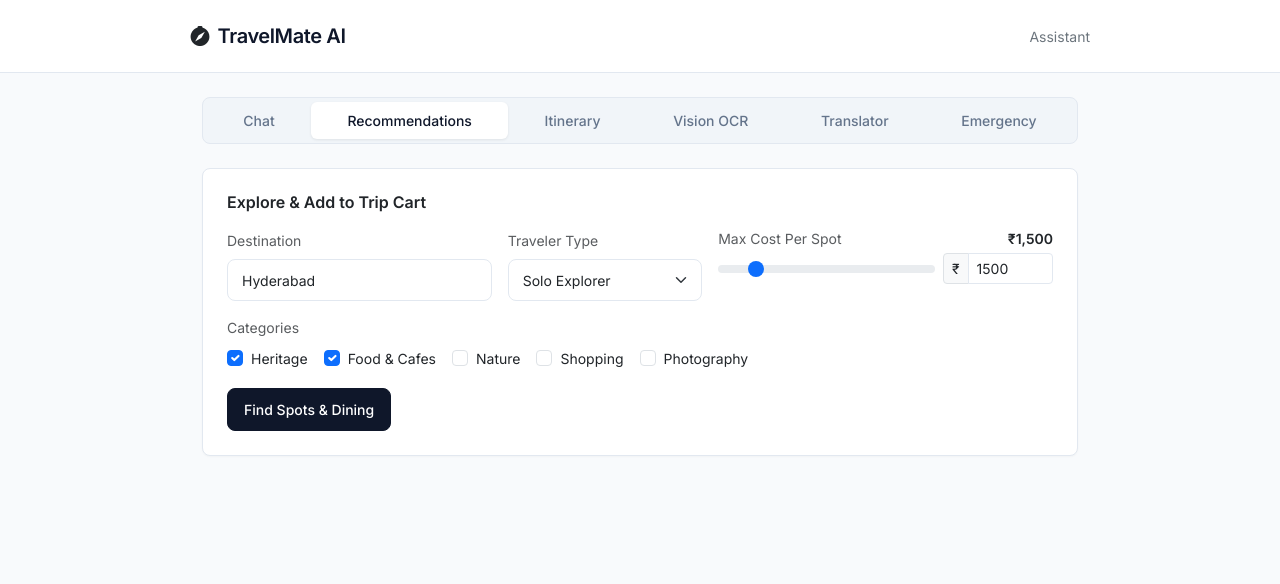
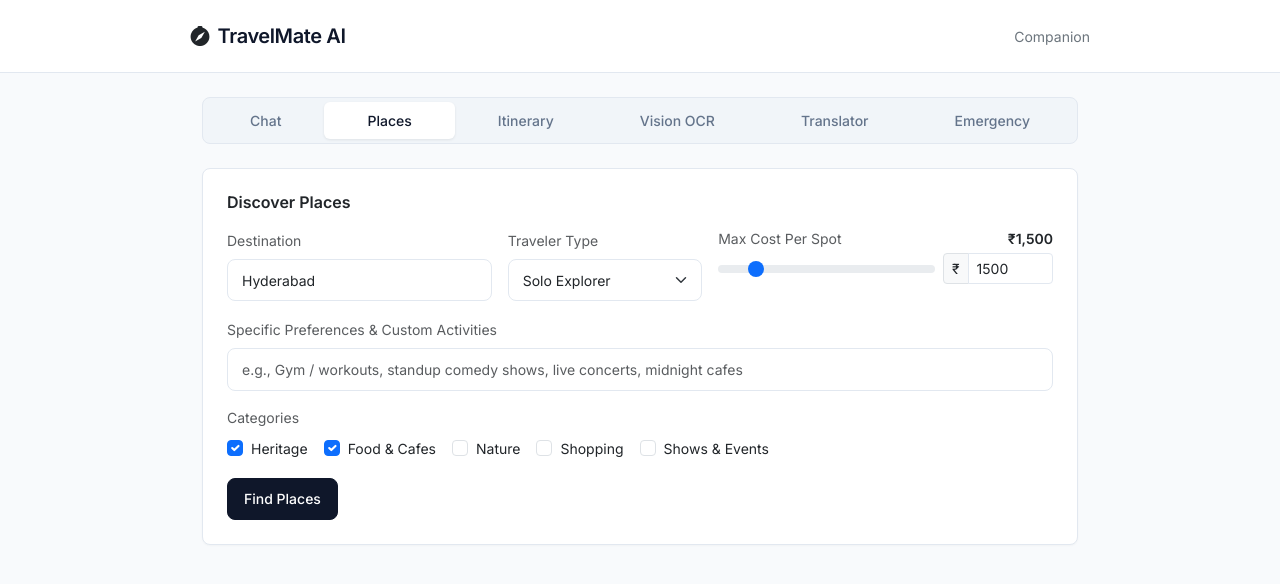
Before and after one commit to harshapreethik/Travelmate-Ai, a Flask app: page / in a window 1280 px wide, after a click on "Places". Shown: the top 584 px of the page. Run offline with Flask 3, Linux system fonts and the light colour scheme; some libraries are stand-ins or nearby versions.

Commit message:
Fix floating cart auto-dismissal, add custom activity inputs and clean shadcn typography

```diff
--- a/app.py
+++ b/app.py
@@ -78,13 +78,15 @@ def get_recommendations_endpoint():
         interests = data.get("interests", [])
         budget_level = data.get("budget_level", "Moderate")
         traveller_type = data.get("traveller_type", "Solo")
+        custom_interests = data.get("custom_interests", "")
 
         rec_service = get_recommendation_service()
         results = rec_service.get_recommendations(
             destination=destination,
             interests=interests,
             budget_level=budget_level,
-            traveller_type=traveller_type
+            traveller_type=traveller_type,
+            custom_interests=custom_interests
         )
 
         return jsonify({"status": "success", "data": results}), 200
@@ -100,15 +102,19 @@ def generate_itinerary_endpoint():
         data = request.get_json() or {}
         destination = data.get("destination", "Hyderabad")
         num_days = int(data.get("num_days", 2))
-        budget_level = data.get("budget_level", "Moderate")
-        traveller_type = data.get("traveller_type", "Solo")
+        budget_level = data.get("budget_level", "₹5,000")
+        traveller_type = data.get("traveller_type", "Solo Explorer")
+        selected_places = data.get("selected_places", [])
+        custom_schedule = data.get("custom_schedule", "")
 
         itinerary_svc = get_itinerary_service()
         result = itinerary_svc.generate_itinerary(
             destination=destination,
             num_days=num_days,
             budget_level=budget_level,
-            traveller_type=traveller_type
+            traveller_type=traveller_type,
+            selected_places=selected_places,
+            custom_schedule=custom_schedule
         )
 
         return jsonify({"status": "success", "data": result}), 200
--- a/static/js/main.js
+++ b/static/js/main.js
@@ -1,7 +1,6 @@
 /* TravelMate AI — Frontend Logic Manager */
 
 document.addEventListener("DOMContentLoaded", () => {
-    // Persistent state for trip cart
     let tripCart = [];
 
     // -------------------------------------------------------------------
@@ -109,7 +108,7 @@ document.addEventListener("DOMContentLoaded", () => {
     }
 
     // -------------------------------------------------------------------
-    // 2. RECOMMENDATIONS & TRIP CART SYSTEM
+    // 2. PLACES / RECOMMENDATIONS & DISMISSIBLE TRIP CART
     // -------------------------------------------------------------------
     const recForm = document.getElementById("recommendationForm");
     const recOutput = document.getElementById("recommendationsOutput");
@@ -121,6 +120,7 @@ document.addEventListener("DOMContentLoaded", () => {
     const floatingCartCount = document.getElementById("floatingCartCount");
     const floatingCartItems = document.getElementById("floatingCartItems");
     const floatingCheckoutBtn = document.getElementById("floatingCheckoutBtn");
+    const floatingDismissBtn = document.getElementById("floatingDismissBtn");
 
     if (recSlider && recInput) {
         function updateRecBudget(val) {
@@ -137,7 +137,12 @@ document.addEventListener("DOMContentLoaded", () => {
         });
     }
 
-    function updateCartUI() {
+    function isPlacesTabActive() {
+        const recsPane = document.getElementById("recs-pane");
+        return recsPane && recsPane.classList.contains("active");
+    }
+
+    function updateCartUI(forceHideFloating = false) {
         const count = tripCart.length;
 
         // Nav Tab Badge
@@ -150,9 +155,9 @@ document.addEventListener("DOMContentLoaded", () => {
             }
         }
 
-        // Floating Cart Bar at bottom
+        // Floating Cart Bar (Only shows when on Places tab and not dismissed)
         if (floatingCartBar) {
-            if (count > 0) {
+            if (count > 0 && isPlacesTabActive() && !forceHideFloating) {
                 floatingCartBar.classList.remove("d-none");
                 floatingCartBar.classList.add("d-flex");
                 if (floatingCartCount) floatingCartCount.textContent = count;
@@ -166,12 +171,40 @@ document.addEventListener("DOMContentLoaded", () => {
         renderCartInItinerary();
     }
 
+    // Dismiss floating bar manually
+    if (floatingDismissBtn) {
+        floatingDismissBtn.addEventListener("click", () => {
+            if (floatingCartBar) {
+                floatingCartBar.classList.add("d-none");
+                floatingCartBar.classList.remove("d-flex");
+            }
+        });
+    }
+
+    // Hide floating bar when tab changes
+    document.querySelectorAll('#travelTab button[data-bs-toggle="tab"]').forEach(tabBtn => {
+        tabBtn.addEventListener('shown.bs.tab', (e) => {
+            if (e.target.id !== "recs-tab") {
+                if (floatingCartBar) {
+                    floatingCartBar.classList.add("d-none");
+                    floatingCartBar.classList.remove("d-flex");
+                }
+            } else {
+                updateCartUI();
+            }
+        });
+    });
+
     if (floatingCheckoutBtn) {
         floatingCheckoutBtn.addEventListener("click", () => {
             const itinTab = document.getElementById("itin-tab");
             if (itinTab) {
                 const tabInstance = new bootstrap.Tab(itinTab);
                 tabInstance.show();
+            }
+            if (floatingCartBar) {
+                floatingCartBar.classList.add("d-none");
+                floatingCartBar.classList.remove("d-flex");
             }
         });
     }
@@ -182,15 +215,16 @@ document.addEventListener("DOMContentLoaded", () => {
             recOutput.innerHTML = `
                 <div class="text-center p-5">
                     <div class="spinner-border text-primary" role="status"></div>
-                    <p class="mt-2 text-muted fw-semibold">Finding verified spots & local culinary gems...</p>
+                    <p class="mt-2 text-muted fw-semibold">Discovering places & curated spots...</p>
                 </div>
             `;
 
             const destination = document.getElementById("recDestination").value.trim();
             const interests = Array.from(document.querySelectorAll(".rec-interest:checked")).map(cb => cb.value);
+            const customInterests = document.getElementById("recCustomInterests") ? document.getElementById("recCustomInterests").value.trim() : "";
             const maxBudget = recInput ? `Under ₹${recInput.value}` : "Moderate";
 
-            // Sync destination to itinerary
+            // Sync destination to itinerary automatically
             const itinDestInput = document.getElementById("itinDestination");
             if (itinDestInput) itinDestInput.value = destination;
 
@@ -198,7 +232,8 @@ document.addEventListener("DOMContentLoaded", () => {
                 destination: destination,
                 traveller_type: document.getElementById("recTravellerType").value,
                 budget_level: maxBudget,
-                interests: interests
+                interests: interests,
+                custom_interests: customInterests
             };
 
             try {
@@ -211,14 +246,14 @@ document.addEventListener("DOMContentLoaded", () => {
 
                 if (data.status === "success") {
                     const recs = data.data.recommendations || [];
-                    const summary = data.data.destination_summary || `${destination} Guide`;
+                    const summary = data.data.destination_summary || `${destination}`;
 
                     let outputHtml = `
                         <div class="d-flex justify-content-between align-items-center mb-3 px-1">
                             <div>
                                 <span class="badge bg-dark px-3 py-2 text-uppercase letter-spacing-1">${summary}</span>
                             </div>
-                            <span class="text-muted small fw-semibold">${recs.length} spots curated</span>
+                            <span class="text-muted small fw-semibold">${recs.length} places curated</span>
                         </div>
                         <div class="row g-3">
                     `;
@@ -274,7 +309,7 @@ document.addEventListener("DOMContentLoaded", () => {
 
                                     <div class="pt-2 border-top d-flex gap-2">
                                         <button type="button" class="btn btn-sm ${inCart ? 'btn-success' : 'btn-outline-dark'} w-50 add-cart-btn" data-name="${item.name}">
-                                            <i class="bi ${inCart ? 'bi-check-lg' : 'bi-cart-plus'} me-1"></i>${inCart ? 'In Trip Cart' : '+ Add to Trip'}
+                                            <i class="bi ${inCart ? 'bi-check-lg' : 'bi-plus-lg'} me-1"></i>${inCart ? 'Selected' : 'Add to Plan'}
                                         </button>
                                         <a href="${mapsUrl}" target="_blank" rel="noopener noreferrer" class="btn btn-sm btn-outline-primary w-50 fw-semibold">
                                             <i class="bi bi-geo-alt-fill me-1"></i>Directions
@@ -288,18 +323,18 @@ document.addEventListener("DOMContentLoaded", () => {
                     outputHtml += '</div>';
                     recOutput.innerHTML = outputHtml;
 
-                    // Click listeners for Cart buttons
+                    // Click listeners for Add to Plan
                     document.querySelectorAll(".add-cart-btn").forEach(btn => {
                         btn.addEventListener("click", () => {
                             const place = btn.getAttribute("data-name");
                             if (tripCart.includes(place)) {
                                 tripCart = tripCart.filter(p => p !== place);
                                 btn.className = "btn btn-sm btn-outline-dark w-50 add-cart-btn";
-                                btn.innerHTML = '<i class="bi bi-cart-plus me-1"></i>+ Add to Trip';
+                                btn.innerHTML = '<i class="bi bi-plus-lg me-1"></i>Add to Plan';
                             } else {
                                 tripCart.push(place);
                                 btn.className = "btn btn-sm btn-success w-50 add-cart-btn";
-                                btn.innerHTML = '<i class="bi bi-check-lg me-1"></i>In Trip Cart';
+                                btn.innerHTML = '<i class="bi bi-check-lg me-1"></i>Selected';
                             }
                             updateCartUI();
                         });
@@ -309,13 +344,13 @@ document.addEventListener("DOMContentLoaded", () => {
                     recOutput.innerHTML = `<div class="alert alert-warning">${data.message}</div>`;
                 }
             } catch (err) {
-                recOutput.innerHTML = '<div class="alert alert-danger">Failed to load recommendations.</div>';
+                recOutput.innerHTML = '<div class="alert alert-danger">Failed to load places.</div>';
             }
         });
     }
 
     // -------------------------------------------------------------------
-    // 3. ITINERARY BUILDER & FOOD PLANNING
+    // 3. ITINERARY BUILDER
     // -------------------------------------------------------------------
     const budgetSlider = document.getElementById("itinBudgetSlider");
     const budgetInput = document.getElementById("itinBudgetInput");
@@ -393,7 +428,7 @@ document.addEventListener("DOMContentLoaded", () => {
             itinOutput.innerHTML = `
                 <div class="text-center p-5">
                     <div class="spinner-border text-primary" role="status"></div>
-                    <p class="mt-2 text-muted fw-semibold">Structuring daily timeline & curated dining plan...</p>
+                    <p class="mt-2 text-muted fw-semibold">Structuring daily timeline & dining schedule...</p>
                 </div>
             `;
 
@@ -401,13 +436,15 @@ document.addEventListener("DOMContentLoaded", () => {
             const numDays = parseInt(document.getElementById("itinDays").value);
             const budgetAmount = budgetInput ? `₹${budgetInput.value}` : "₹5,000";
             const travellerType = document.getElementById("itinStyle").value;
+            const customSchedule = document.getElementById("itinCustomSchedule") ? document.getElementById("itinCustomSchedule").value.trim() : "";
 
             const payload = {
                 destination: destination,
                 num_days: numDays,
                 budget_level: budgetAmount,
                 traveller_type: travellerType,
-                selected_places: tripCart
+                selected_places: tripCart,
+                custom_schedule: customSchedule
             };
 
             try {
@@ -455,7 +492,7 @@ document.addEventListener("DOMContentLoaded", () => {
                                 <div class="timeline ps-2 mb-4">
                                     <div class="mb-3 ps-3 border-start border-3 border-warning position-relative">
                                         <div class="d-flex justify-content-between align-items-start mb-1">
-                                            <strong class="text-dark"><i class="bi bi-sunrise-fill text-warning me-2"></i>Morning Activity</strong>
+                                            <strong class="text-dark"><i class="bi bi-sunrise-fill text-warning me-2"></i>Morning</strong>
                                             <span class="badge bg-light text-secondary border small">${d.morning.duration || '3 hrs'}</span>
                                         </div>
                                         <div class="fw-semibold text-primary small">${d.morning.activity}</div>
@@ -464,7 +501,7 @@ document.addEventListener("DOMContentLoaded", () => {
 
                                     <div class="mb-3 ps-3 border-start border-3 border-primary position-relative">
                                         <div class="d-flex justify-content-between align-items-start mb-1">
-                                            <strong class="text-dark"><i class="bi bi-sun-fill text-primary me-2"></i>Afternoon Activity</strong>
+                                            <strong class="text-dark"><i class="bi bi-sun-fill text-primary me-2"></i>Afternoon</strong>
                                             <span class="badge bg-light text-secondary border small">${d.afternoon.duration || '2.5 hrs'}</span>
                                         </div>
                                         <div class="fw-semibold text-primary small">${d.afternoon.activity}</div>
@@ -473,7 +510,7 @@ document.addEventListener("DOMContentLoaded", () => {
 
                                     <div class="mb-3 ps-3 border-start border-3 border-info position-relative">
                                         <div class="d-flex justify-content-between align-items-start mb-1">
-                                            <strong class="text-dark"><i class="bi bi-moon-stars-fill text-info me-2"></i>Evening & Sunset</strong>
+                                            <strong class="text-dark"><i class="bi bi-moon-stars-fill text-info me-2"></i>Evening</strong>
                                             <span class="badge bg-light text-secondary border small">${d.evening.duration || '3 hrs'}</span>
                                         </div>
                                         <div class="fw-semibold text-primary small">${d.evening.activity}</div>
@@ -481,11 +518,11 @@ document.addEventListener("DOMContentLoaded", () => {
                                     </div>
                                 </div>
 
-                                <!-- Day Food & Dining Section -->
+                                <!-- Dining Section -->
                                 ${d.dining_plan ? `
                                     <div class="p-3 bg-light rounded-3 border mb-3">
                                         <h6 class="fw-bold text-dark mb-2 small text-uppercase letter-spacing-1">
-                                            <i class="bi bi-cup-hot-fill text-danger me-1"></i>Day ${d.day_number} Dining & Food Plan
+                                            <i class="bi bi-cup-hot-fill text-danger me-1"></i>Day ${d.day_number} Meals & Dining
                                         </h6>
                                         <div class="row g-2 small">
                                             <div class="col-md-4">
@@ -677,7 +714,7 @@ document.addEventListener("DOMContentLoaded", () => {
     }
 
     // -------------------------------------------------------------------
-    // 6. EMERGENCY DIRECTORY (Zero-Latency Local Caching)
+    // 6. EMERGENCY DIRECTORY
     // -------------------------------------------------------------------
     const emCountrySelect = document.getElementById("emCountrySelect");
     const emStateSelect = document.getElementById("emStateSelect");
--- a/templates/index.html
+++ b/templates/index.html
@@ -19,7 +19,7 @@
                 <i class="bi bi-compass-fill text-dark me-2 fs-5"></i>
                 <span>TravelMate AI</span>
             </a>
-            <span class="text-secondary small">Assistant</span>
+            <span class="text-secondary small">Companion</span>
         </div>
     </nav>
 
@@ -35,7 +35,7 @@
             </li>
             <li class="nav-item" role="presentation">
                 <button class="nav-link" id="recs-tab" data-bs-toggle="tab" data-bs-target="#recs-pane" type="button" role="tab">
-                    Recommendations
+                    Places
                 </button>
             </li>
             <li class="nav-item" role="presentation">
@@ -90,10 +90,10 @@
                 </div>
             </div>
 
-            <!-- 2. RECOMMENDATIONS -->
+            <!-- 2. PLACES / RECOMMENDATIONS -->
             <div class="tab-pane fade" id="recs-pane" role="tabpanel">
                 <div class="card p-4 mb-4">
-                    <h6 class="fw-semibold text-dark mb-3">Explore & Add to Trip Cart</h6>
+                    <h6 class="fw-semibold text-dark mb-3">Discover Places</h6>
                     <form id="recommendationForm">
                         <div class="row g-3 mb-3">
                             <div class="col-md-4">
@@ -123,6 +123,13 @@
                                 </div>
                             </div>
                         </div>
+
+                        <!-- Custom Free-Text Activities & Preferences -->
+                        <div class="mb-3">
+                            <label class="form-label small text-muted">Specific Preferences & Custom Activities</label>
+                            <input type="text" id="recCustomInterests" class="form-control" placeholder="e.g., Gym / workouts, standup comedy shows, live concerts, midnight cafes">
+                        </div>
+
                         <div class="mb-3">
                             <label class="form-label small text-muted d-block">Categories</label>
                             <div class="d-flex flex-wrap gap-3">
@@ -130,10 +137,10 @@
                                 <div class="form-check"><input class="form-check-input rec-interest" type="checkbox" value="Food" id="cbFood" checked><label class="form-check-label small" for="cbFood">Food & Cafes</label></div>
                                 <div class="form-check"><input class="form-check-input rec-interest" type="checkbox" value="Nature" id="cbNature"><label class="form-check-label small" for="cbNature">Nature</label></div>
                                 <div class="form-check"><input class="form-check-input rec-interest" type="checkbox" value="Shopping" id="cbShop"><label class="form-check-label small" for="cbShop">Shopping</label></div>
-                                <div class="form-check"><input class="form-check-input rec-interest" type="checkbox" value="Photography" id="cbPhoto"><label class="form-check-label small" for="cbPhoto">Photography</label></div>
+                                <div class="form-check"><input class="form-check-input rec-interest" type="checkbox" value="Nightlife & Entertainment" id="cbEvents"><label class="form-check-label small" for="cbEvents">Shows & Events</label></div>
                             </div>
                         </div>
-                        <button type="submit" class="btn btn-primary">Find Spots & Dining</button>
+                        <button type="submit" class="btn btn-primary">Find Places</button>
                     </form>
                 </div>
                 <div id="recommendationsOutput"></div>
@@ -142,13 +149,13 @@
             <!-- 3. ITINERARY BUILDER -->
             <div class="tab-pane fade" id="itin-pane" role="tabpanel">
                 <div class="card p-4 mb-4">
-                    <h6 class="fw-semibold text-dark mb-3">Generate Custom Itinerary with Food Plan</h6>
+                    <h6 class="fw-semibold text-dark mb-3">Itinerary Planner</h6>
                     <form id="itineraryForm">
 
                         <!-- Pinned Places in Cart -->
                         <div id="cartTrayContainer" class="p-3 mb-3 bg-light rounded border d-none">
                             <div class="d-flex justify-content-between align-items-center mb-2">
-                                <span class="small fw-semibold text-dark"><i class="bi bi-cart-check text-primary me-1"></i>Selected Spots in Your Trip Cart:</span>
+                                <span class="small fw-semibold text-dark"><i class="bi bi-pin-map text-primary me-1"></i>Places added from discovery:</span>
                                 <button type="button" id="clearCartBtn" class="btn btn-link btn-sm text-danger p-0 text-decoration-none small">Clear All</button>
                             </div>
                             <div id="cartBadges" class="d-flex flex-wrap gap-2"></div>
@@ -177,8 +184,9 @@
                                 </div>
                             </div>
                         </div>
+
                         <div class="row g-3 mb-3">
-                            <div class="col-md-12">
+                            <div class="col-md-6">
                                 <label class="form-label small text-muted">Travel Style</label>
                                 <select id="itinStyle" class="form-select">
                                     <option value="Solo">Solo Explorer</option>
@@ -187,8 +195,12 @@
                                     <option value="Couples">Couple</option>
                                 </select>
                             </div>
+                            <div class="col-md-6">
+                                <label class="form-label small text-muted">Daily Routine / Events (Optional)</label>
+                                <input type="text" id="itinCustomSchedule" class="form-control" placeholder="e.g., Include 7 AM Gym, late night concerts">
+                            </div>
                         </div>
-                        <button type="submit" class="btn btn-primary">Generate Scheduled Plan & Meals</button>
+                        <button type="submit" class="btn btn-primary">Generate Schedule</button>
                     </form>
                 </div>
                 <div id="itineraryOutput"></div>
@@ -262,15 +274,20 @@
         </div>
     </div>
 
-    <!-- Floating Trip Cart Bar -->
-    <div id="floatingCartBar" class="position-fixed bottom-0 start-50 translate-middle-x p-3 mb-3 bg-dark text-white rounded-4 shadow-lg d-none align-items-center justify-content-between gap-3" style="z-index: 1050; width: 90%; max-width: 600px;">
+    <!-- Floating Trip Cart Bar (Scoped only to Places discovery) -->
+    <div id="floatingCartBar" class="position-fixed bottom-0 start-50 translate-middle-x p-3 mb-3 bg-dark text-white rounded-4 shadow-lg d-none align-items-center justify-content-between gap-3" style="z-index: 1050; width: 90%; max-width: 580px;">
         <div class="d-flex align-items-center gap-2 overflow-hidden">
             <span class="badge bg-primary rounded-pill px-2 py-1 fs-6" id="floatingCartCount">0</span>
-            <div class="text-truncate small" id="floatingCartItems">Places in your trip cart</div>
+            <div class="text-truncate small text-white-50" id="floatingCartItems">Places selected</div>
         </div>
-        <button type="button" id="floatingCheckoutBtn" class="btn btn-sm btn-light fw-bold text-nowrap">
-            Build Schedule <i class="bi bi-arrow-right ms-1"></i>
-        </button>
+        <div class="d-flex gap-2">
+            <button type="button" id="floatingDismissBtn" class="btn btn-sm btn-outline-light px-2" title="Dismiss bar">
+                <i class="bi bi-x-lg"></i>
+            </button>
+            <button type="button" id="floatingCheckoutBtn" class="btn btn-sm btn-light fw-semibold text-nowrap">
+                Build Schedule <i class="bi bi-arrow-right ms-1"></i>
+            </button>
+        </div>
     </div>
 
     <!-- Scripts -->
```
Also changed, not shown: services/itinerary_service.py (+18 -13 lines), services/recommendation_service.py (+16 -13 lines).
